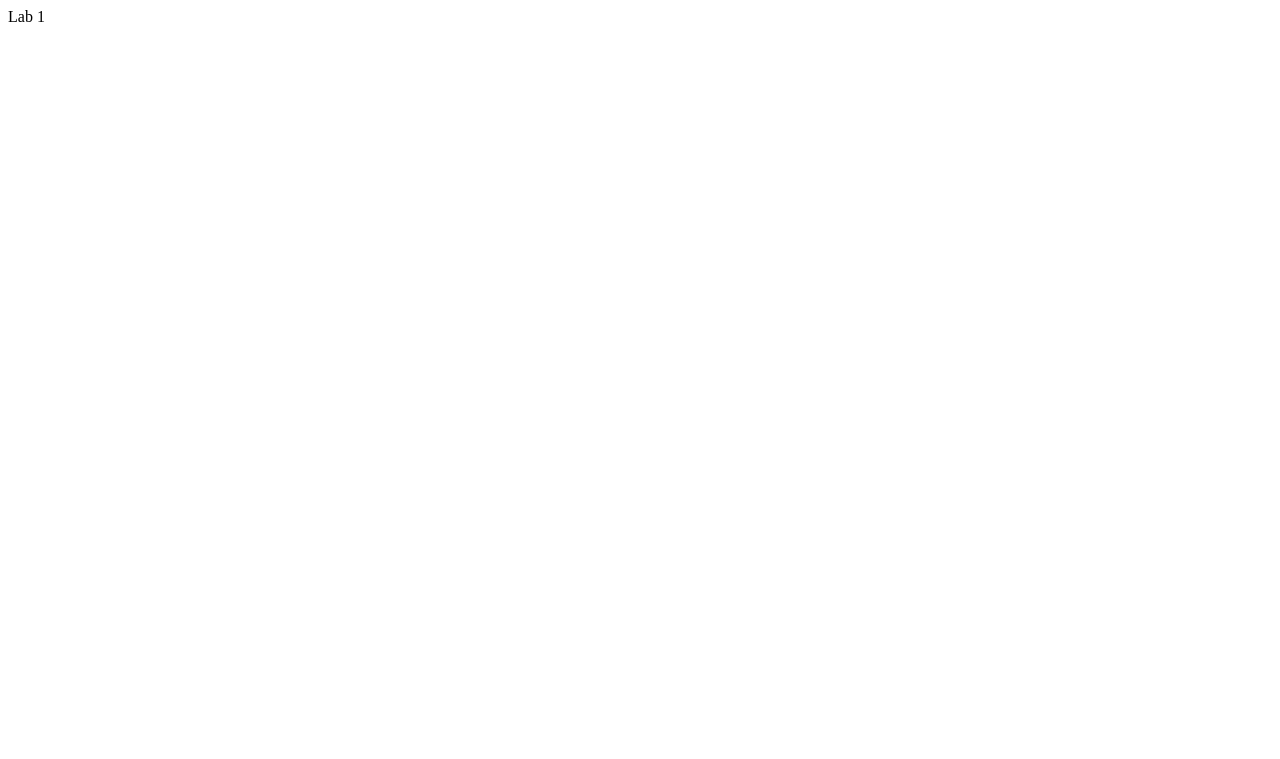
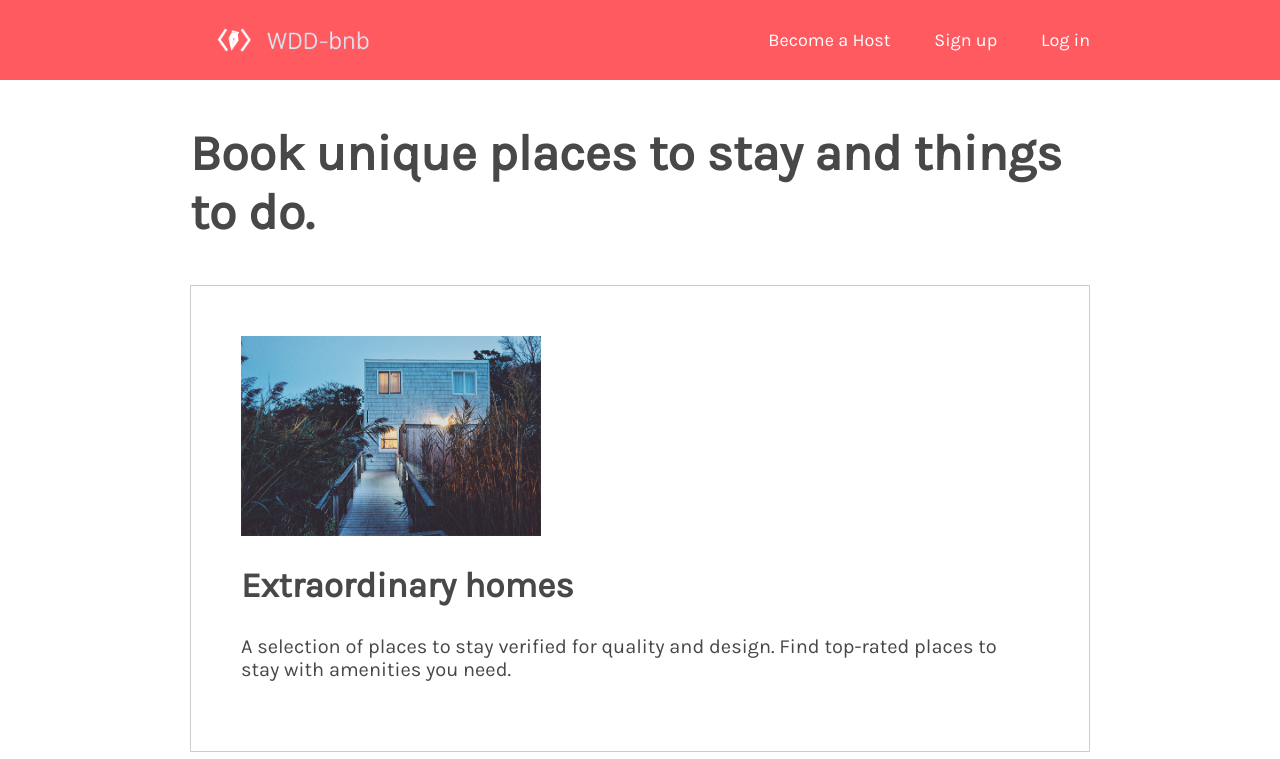
Before and after one commit to tiffanyle23/tiffanyle23.github.io, a plain HTML site: page labs/lab2/index.html in a window 1280 px wide. Shown: the top 759 px of the page. Drawn offline with Linux system fonts and the light colour scheme.

Commit message:
finished lab2

```diff
--- /dev/null
+++ b/labs/lab2/css/style.css
@@ -0,0 +1,65 @@
+body {
+    font-family: Karla, sans-serif;
+    color: #484848;
+}
+nav ul {
+    list-style-type: none;
+    padding-inline-start: 0;
+    margin-block-start: 0;
+    margin-block-end: 0;
+}
+header {
+    background: #FF5A5F;
+    height: 80px;
+}
+body {
+    margin: 0px;
+    padding: 0px;
+}
+#logo {
+    height: 80px;
+}
+nav {
+    display: inline-block;
+    float: right;
+}
+nav li {
+    display: inline-block;
+    margin-left: 40px;
+    line-height: 80px;
+}
+nav a {
+    color: white;
+    font-size: 18px;
+    text-decoration: none;
+    cursor: pointer;
+}
+nav a:hover {
+    text-decoration: underline;
+}
+.content {
+    width: 900px;
+    margin: auto;
+}
+section {
+    padding: 50px;
+    border: 1px solid #cccccc;
+    margin-bottom: 10px;
+}
+
+section img {
+    width: 300px;
+}
+h1 {
+    font-size: 50px;
+    padding-top: 10px;
+    padding-bottom: 10px;
+}
+
+h2 {
+    font-size: 35px;
+}
+
+section p {
+    font-size: 20px;
+}
--- a/labs/lab2/index.html
+++ b/labs/lab2/index.html
@@ -1,6 +1,48 @@
-<!DOCTYPE html>
 <html>
-    <body>
-        Lab 1
-    </body>
+  <body>
+    <header>
+        <div class="content">
+          <head>
+            <title>WDD-bnb</title>
+            <link href="https://fonts.googleapis.com/css?family=Karla&display=swap" rel="stylesheet">
+            <link rel="stylesheet" href="css/style.css">
+          </head>
+          <body>
+            <header>
+              <a href="home">
+                <img src="img/logo.png" alt="" id="logo"/>
+              </a>
+              <nav>
+                <ul>
+                  <li><a href="become-host">Become a Host</a></li>
+                  <li><a href="sign-up">Sign up</a></li>
+                  <li><a href="log-in">Log in</a></li>
+                </ul>
+              </nav>
+        </div>
+    </header>
+    <div class="content">
+      <h1>Book unique places to stay and things to do.</h1>
+      <section>
+        <img src="img/house.png" />
+        <h2>Extraordinary homes</h2>
+        <p>
+          A selection of places to stay verified for quality and design. Find
+          top-rated places to stay with amenities you need.
+        </p>
+      </section>
+      <section>
+        <img src="img/city.png" />
+        <h2>Places to stay around the world</h2>
+        <p>Explore a new city on your next trip!</p>
+      </section>
+      <section>
+        <img src="img/sushimaking.png" />
+        <h2>Top-rated experiences</h2>
+        <p>
+          Book one-of-a-kind activities hosted by locals, created for the curious.
+        </p>
+      </section>
+    </div>
+  </body>
 </html>
```
Also changed, not shown: labs/index.html (deleted, +0 -107 lines), labs/lab2/img/city.png (added), labs/lab2/img/house.png (added), labs/lab2/img/logo.png (added), labs/lab2/img/sushimaking.png (added), 2 other files.
